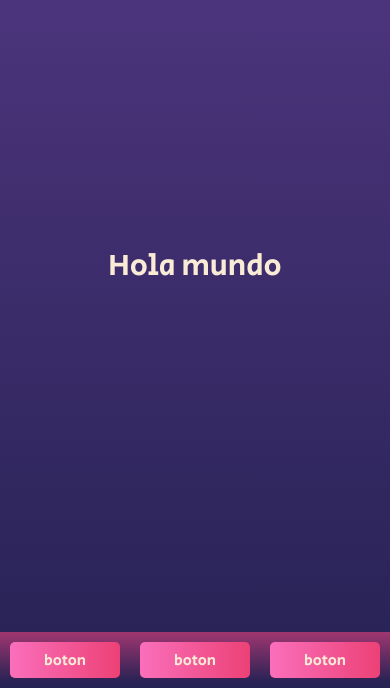
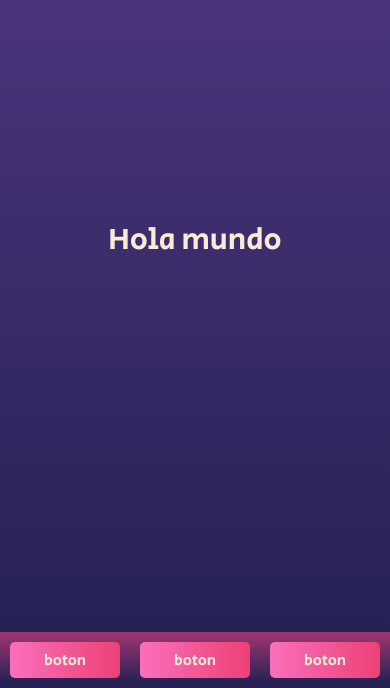
Before and after one commit to Mo-ani/FrontendDev, a plain HTML site: page HTML-CSS/10-Responsive/ejercicio/index.html in a window 390 px wide. Shown: the part 156-844 px from the top of the page. Drawn offline with Linux system fonts and the light colour scheme.

Commit message:
Finish 10

```diff
--- a/HTML-CSS/10-Responsive/ejercicio/style.css
+++ b/HTML-CSS/10-Responsive/ejercicio/style.css
@@ -76,6 +76,9 @@ body{
         position: absolute;
         bottom: 0;
     }
+    .contenedor{
+        min-height: calc(100vh - 52px);
+    }
 }
 @media screen and (max-width:340px){
     html{
```
